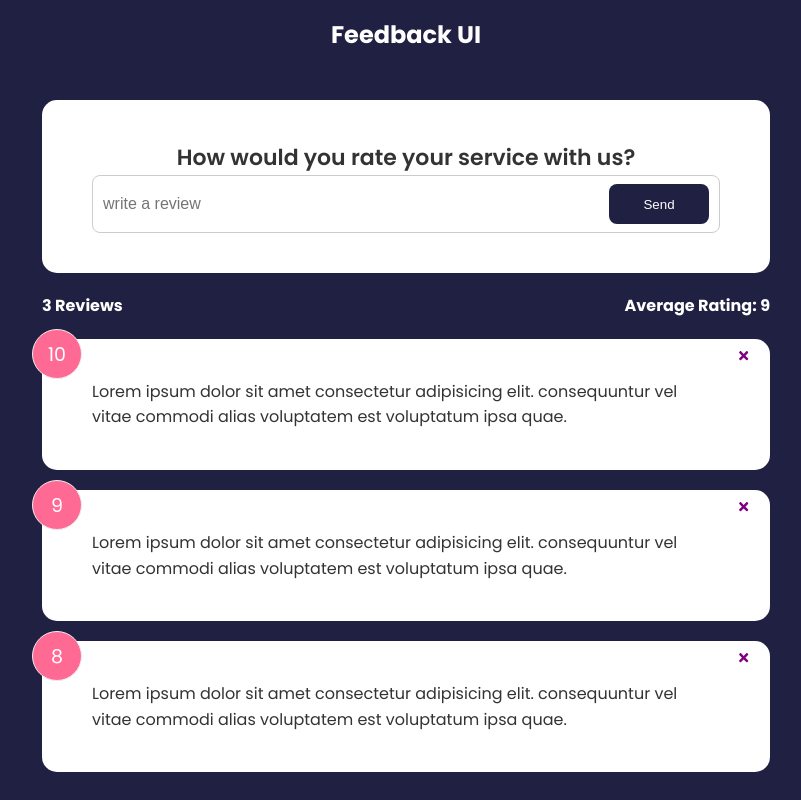
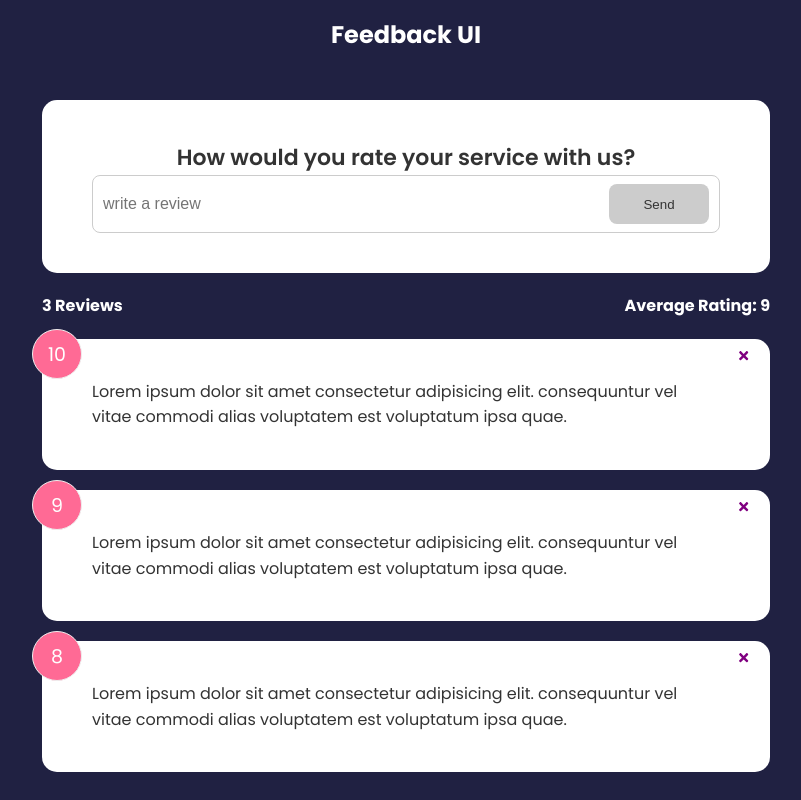
Before and after one commit to SaVanceX/feedback-app, a React (Create React App) app: page / in a window 1280 px wide. Shown: the whole page, without its empty margins (234-1035 px from the left). Built offline with nearby package versions, Linux system fonts and the light colour scheme.

Commit message:
form validation

```diff
--- a/src/components/FeedbackForm.tsx
+++ b/src/components/FeedbackForm.tsx
@@ -5,21 +5,36 @@ import Button from './Shared/Button'
 
 function FeedbackInput() {
   const [text, setText] = useState('')
+  const [btnDisabled, setBtnDisabled] = useState(true)
+  const [message, setMessage] = useState<string | null>('')
+
+
 
   const handleTextChange = (e: any) => {
+    // todo refine form validation
     setText(e.target.value)
+
+    if(text === '') {
+      setBtnDisabled(true)
+      setMessage(null)
+    } else if (text !== '' && text.trim().length <= 10) {
+      setBtnDisabled(true)
+      setMessage('Text must be at least 10 characters')
+    } else {
+      setBtnDisabled(false)
+      setMessage(null)
+    }
   }
 
   return (
     <Card>
-      <form>
-        <h2>How would you rate your service with us?</h2>
-        {/* @todo - rating select component */}
-        <div className="input-group">
-          <input onChange={handleTextChange} type="text" placeholder='write a review' value={text} />
-          <Button type='submit' isDisabled={false}>Send</Button>
-        </div>
-      </form>
+      <h2>How would you rate your service with us?</h2>
+      {/* @todo - rating select component */}
+      <div className="input-group">
+        <input onChange={handleTextChange} type="text" placeholder='write a review' value={text} />
+        <Button type='submit' isDisabled={btnDisabled}>Send</Button>
+      </div>
+      {message && <div className='message'>{message}</div>}
     </Card>
   )
 }
```
